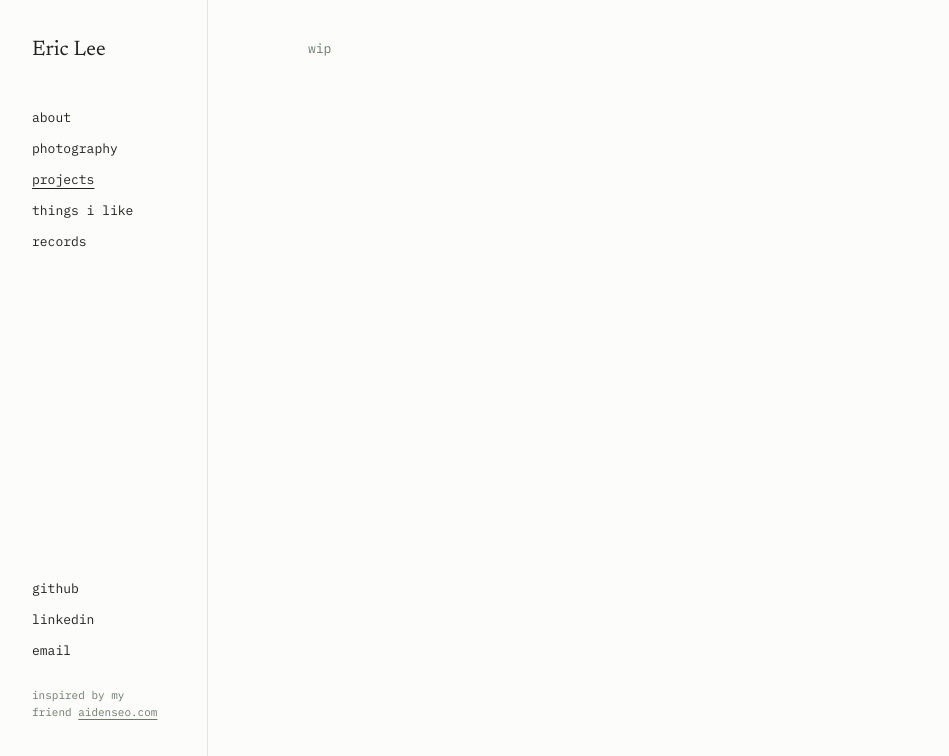
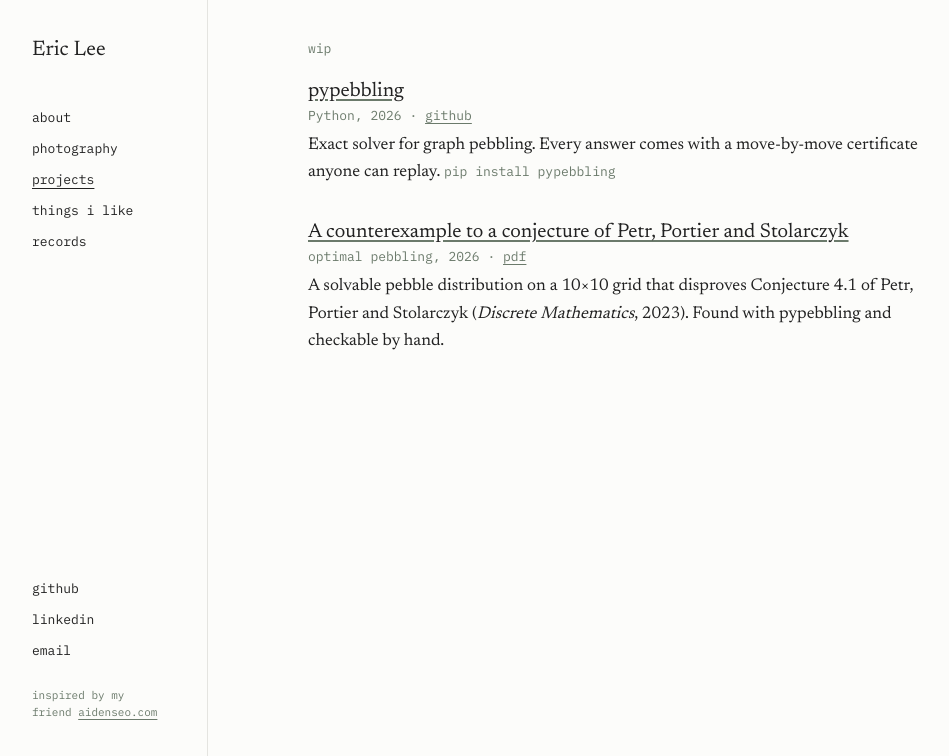
Before and after one commit to hynoph/hynoph.github.io, a plain HTML site: page index.html in a window 1280 px wide. Both pictures are taken after a click on the link "projects". Shown: the top 756 px of the page, without its empty margins (16-965 px from the left). Drawn offline with Linux system fonts and the light colour scheme.

Commit message:
Add pypebbling and the PPS counterexample to projects

```diff
--- a/index.html
+++ b/index.html
@@ -51,6 +51,15 @@
   .likes ul { list-style: none; padding: 0; margin: 0 0 36px; font-family: var(--serif); font-size: 18px; line-height: 1.5; }
   .likes li { margin-bottom: 6px; }
   .wip { color: var(--muted); margin: 0; }
+
+  /* projects */
+  .projects { max-width: 640px; }
+  .project { margin-bottom: 36px; }
+  .project .title { font-family: var(--serif); font-size: 20px; text-decoration: underline; text-underline-offset: 3px; text-decoration-color: var(--muted); }
+  .project .meta { color: var(--muted); margin-top: 6px; }
+  .project .meta a { text-decoration: underline; text-underline-offset: 3px; }
+  .project p { font-family: var(--serif); font-size: 17px; line-height: 1.6; margin: 8px 0 0; }
+  .project code { font-family: var(--mono); font-size: 13px; color: var(--muted); }
 
   /* records */
   .records { max-width: 560px; font-family: var(--serif); font-size: 18px; line-height: 1.6; }
@@ -126,7 +135,19 @@
     </section>
 
     <section id="projects">
-      <p class="wip">wip</p>
+      <p class="wip" style="margin-bottom: 24px">wip</p>
+      <div class="projects">
+        <div class="project">
+          <a class="title" href="https://pypi.org/project/pypebbling/">pypebbling</a>
+          <div class="meta">Python, 2026 · <a href="https://github.com/hynoph/pebbling">github</a></div>
+          <p>Exact solver for graph pebbling. Every answer comes with a move-by-move certificate anyone can replay. <code>pip install pypebbling</code></p>
+        </div>
+        <div class="project">
+          <a class="title" href="https://github.com/hynoph/pebbling/blob/main/docs/counterexample_conj41.pdf">A counterexample to a conjecture of Petr, Portier and Stolarczyk</a>
+          <div class="meta">optimal pebbling, 2026 · <a href="https://github.com/hynoph/pebbling/blob/main/docs/counterexample_conj41.pdf">pdf</a></div>
+          <p>A solvable pebble distribution on a 10×10 grid that disproves Conjecture 4.1 of Petr, Portier and Stolarczyk (<i>Discrete Mathematics</i>, 2023). Found with pypebbling and checkable by hand.</p>
+        </div>
+      </div>
     </section>
 
     <!-- Edit freely: add or remove categories (h2) and items (li). -->
```
